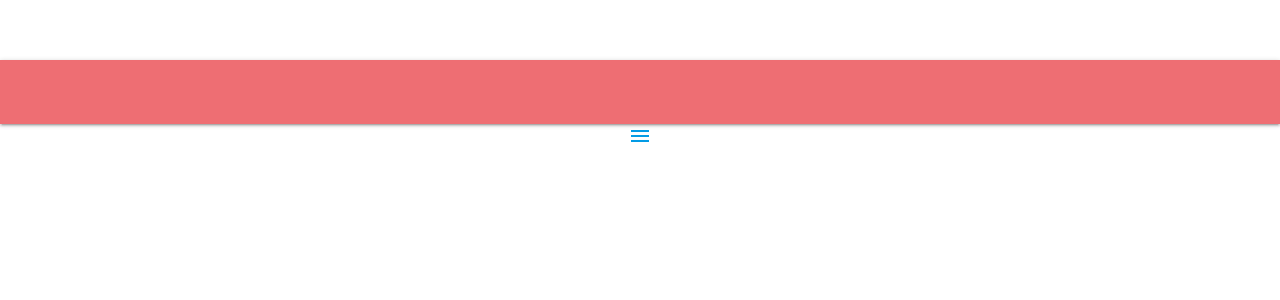
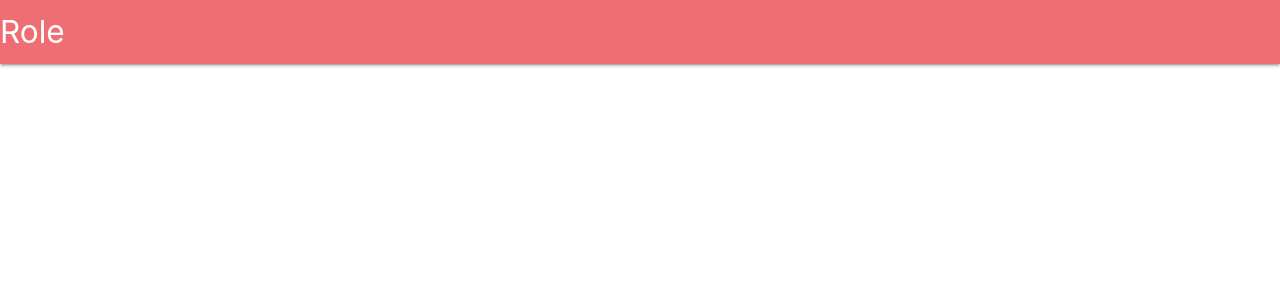
Before and after one commit to teamrole/Main, a Vue app in the folder client/: page / in a window 1280 px wide. Shown: the top 300 px of the page. Built offline with nearby package versions, Linux system fonts and the light colour scheme.

Commit message:
Iniciando Configuração do Materialize CSS

```diff
--- a/client/package.json
+++ b/client/package.json
@@ -11,6 +11,7 @@
     "build": "node build/build.js"
   },
   "dependencies": {
+    "jquery": "^3.4.1",
     "materialize-css": "^1.0.0-rc.2",
     "vue": "^2.5.2",
     "vue-router": "^3.0.1"
--- a/client/src/App.vue
+++ b/client/src/App.vue
@@ -1,29 +1,15 @@
 <template>
-  <div id="app">
-    <t-menu></t-menu>
     <router-view/>
-  </div>
 </template>
 
 <script>
-import menu from './components/Header/Menu.vue'
+
 export default {
-  name: 'App',
-
-  components: {
-    't-menu': menu
-  }
+  name: 'App'
 }
 
 </script>
 
 <style>
-#app {
-  font-family: 'Avenir', Helvetica, Arial, sans-serif;
-  -webkit-font-smoothing: antialiased;
-  -moz-osx-font-smoothing: grayscale;
-  text-align: center;
-  color: #2c3e50;
-  margin-top: 60px;
-}
+
 </style>
--- /dev/null
+++ b/client/src/components/Header/Header.vue
@@ -0,0 +1,12 @@
+<template>
+    <t-menu/>
+</template>
+
+<script>
+import menu from './Menu.vue'
+export default {
+  components: {
+    't-menu': menu
+  }
+}
+</script>
--- a/client/src/components/Header/Menu.vue
+++ b/client/src/components/Header/Menu.vue
@@ -1,3 +1,24 @@
 <template>
-    <nav></nav>
+    <nav class="lighten-2">
+        <div class="nav-wrapper">
+            <a href="#!" class="brand-logo">Role</a>
+            <a href="#" data-activates="mobile-demo" class="button-collapse"><i class="mdi-navigation-menu"></i></a>
+            <ul class="right hide-on-med-and-down">
+                <li><a href="home.html">Home</a></li>
+                <li><a href="lobby.html">Lobby</a></li>
+                <li><a href="ranking.html">Ranking</a></li>
+                <li><a href="cadastro.html">Editar dados</a></li>
+            </ul>
+            <ul class="side-nav" id="mobile-demo">
+                <li><a href="home.html">Home</a></li>
+                <li><a href="lobby.html">Lobby</a></li>
+                <li><a href="ranking.html">Ranking</a></li>
+                <li><a href="cadastro.html">Editar dados</a></li>
+            </ul>
+        </div>
+    </nav>
 </template>
+
+<script>
+
+</script>
--- a/client/src/components/Home.vue
+++ b/client/src/components/Home.vue
@@ -1,22 +1,12 @@
 <template>
+        <t-header></t-header>
+</template>
 
-    <div>
-         <link href="https://fonts.googleapis.com/icon?family=Material+Icons" rel="stylesheet">
-    <ul id="slide-out" class="sidenav">
-        <li><div class="user-view">
-        <div class="background">
-            <!--<img src="images/office.jpg">-->
-        </div>
-        <!-- <a href="#user"><img class="circle" src="images/yuna.jpg"></a>-->
-        <a href="#name"><span class="white-text name">John Doe</span></a>
-        <a href="#email"><span class="white-text email">jdandturk@gmail.com</span></a>
-        </div></li>
-        <li><a href="#!"><i class="material-icons">cloud</i>First Link With Icon</a></li>
-        <li><a href="#!">Second Link</a></li>
-        <li><div class="divider"></div></li>
-        <li><a class="subheader">Subheader</a></li>
-        <li><a class="waves-effect" href="#!">Third Link With Waves</a></li>
-    </ul>
-       <a href="#" data-target="slide-out" class="sidenav-trigger"><i class="material-icons">menu</i></a>
-    </div>
-</template>
+<script>
+import header from './Header/Header.vue'
+export default {
+  components: {
+    't-header': header
+  }
+}
+</script>
--- a/client/src/components/logo.vue
+++ b/client/src/components/logo.vue
@@ -1,3 +1,4 @@
 <template>
     <img src="..\assets\logo.png"/>
+
 </template>
--- a/client/src/main.js
+++ b/client/src/main.js
@@ -3,8 +3,8 @@
 import Vue from 'vue'
 import App from './App'
 import router from './router'
+import 'materialize-css/dist/css/materialize.css'
 import 'materialize-css'
-import 'materialize-css/dist/css/materialize.css'
 
 Vue.config.productionTip = false
 
--- a/client/src/router/index.js
+++ b/client/src/router/index.js
@@ -10,11 +10,6 @@ export default new Router({
       path: '/',
       name: 'Home',
       component: Home
-    },
-    {
-      path: '/Home',
-      name: 'Home',
-      component: Home
     }
   ]
 })
```
Also changed, not shown: client/src/assets/css/style.css (added), 1 other file (tests, documents, lock files or other folders).
